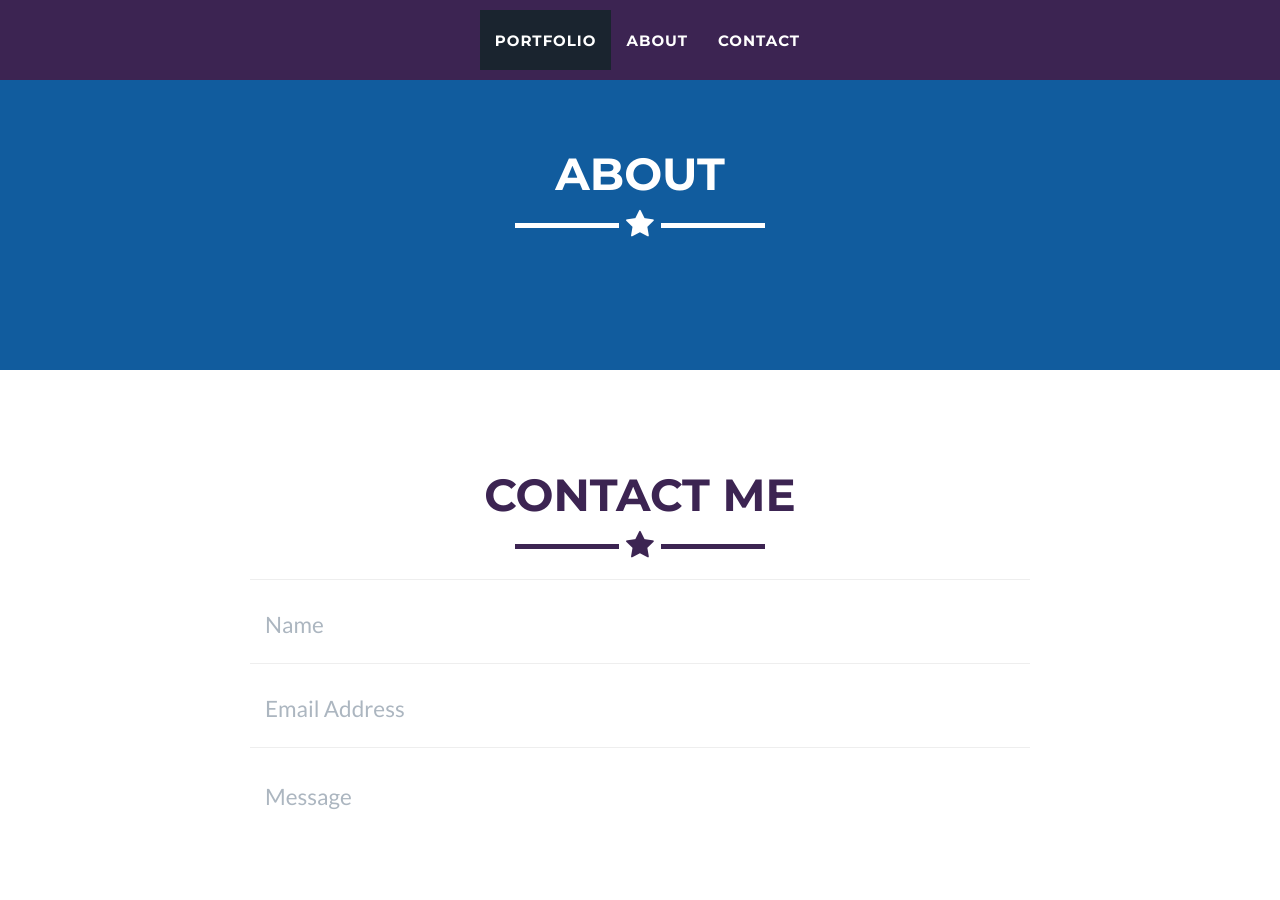
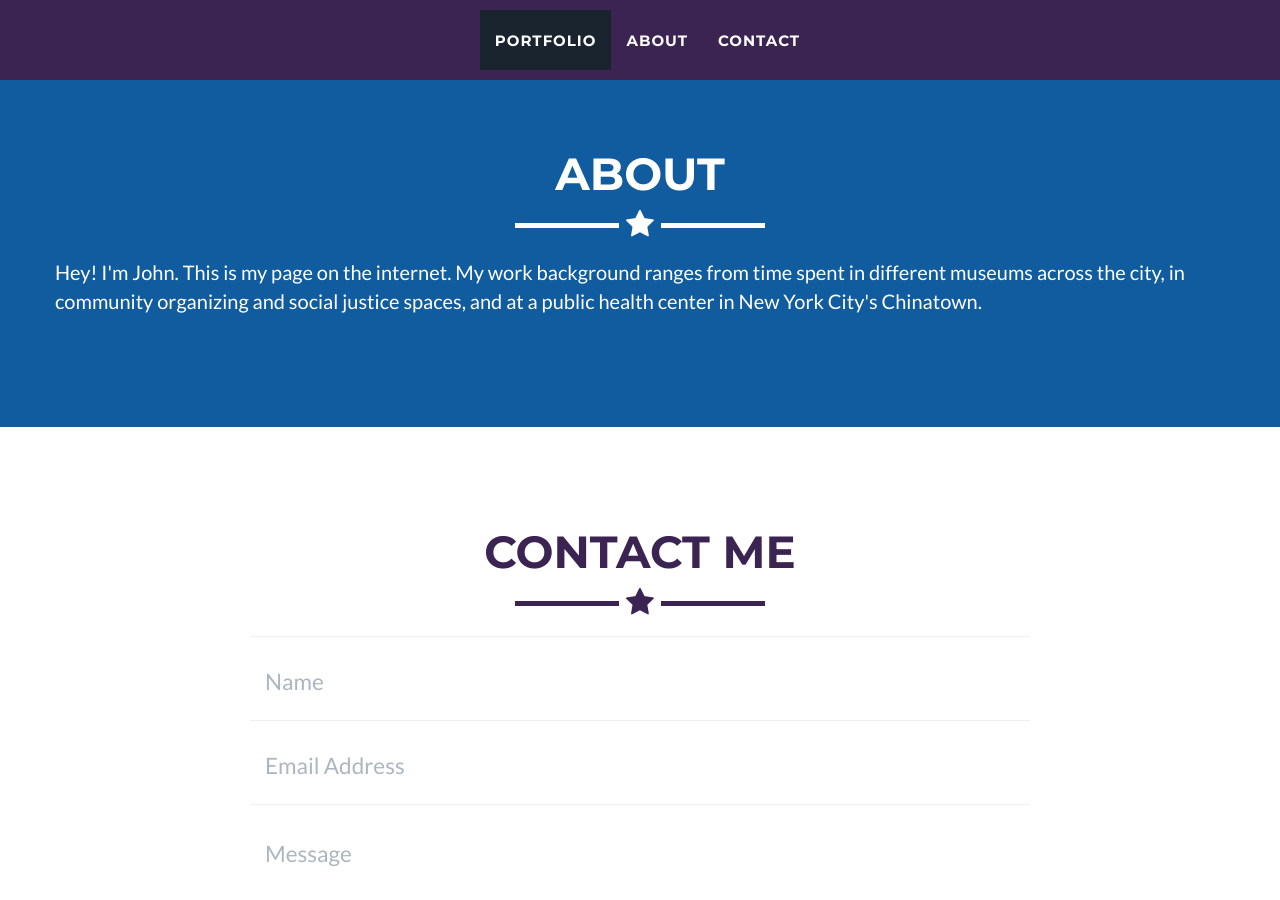
Before and after one commit to jt5301/jt5301.github.io, a Jekyll site: the page built from _posts/2014-07-18-project-1.markdown, in a window 1280 px wide and 900 px high, scrolled down 1641 px. Built offline with Jekyll 4.4.1, drawn with Linux system fonts in a browser that asks for light colours.

Commit message:
color change

```diff
--- a/_includes/about.html
+++ b/_includes/about.html
@@ -8,7 +8,9 @@
       </div>
     </div>
     <div class="row">
-      <p> </p>
+      <p>Hey! I'm John. This is my page on the internet. My work background ranges from time spent in different museums
+        across the city, in community organizing and social justice spaces, and at a public health center in New York
+        City's Chinatown. </p>
       <div class="col-lg-8 col-lg-offset-2 text-center">
         </a>
       </div>
```
